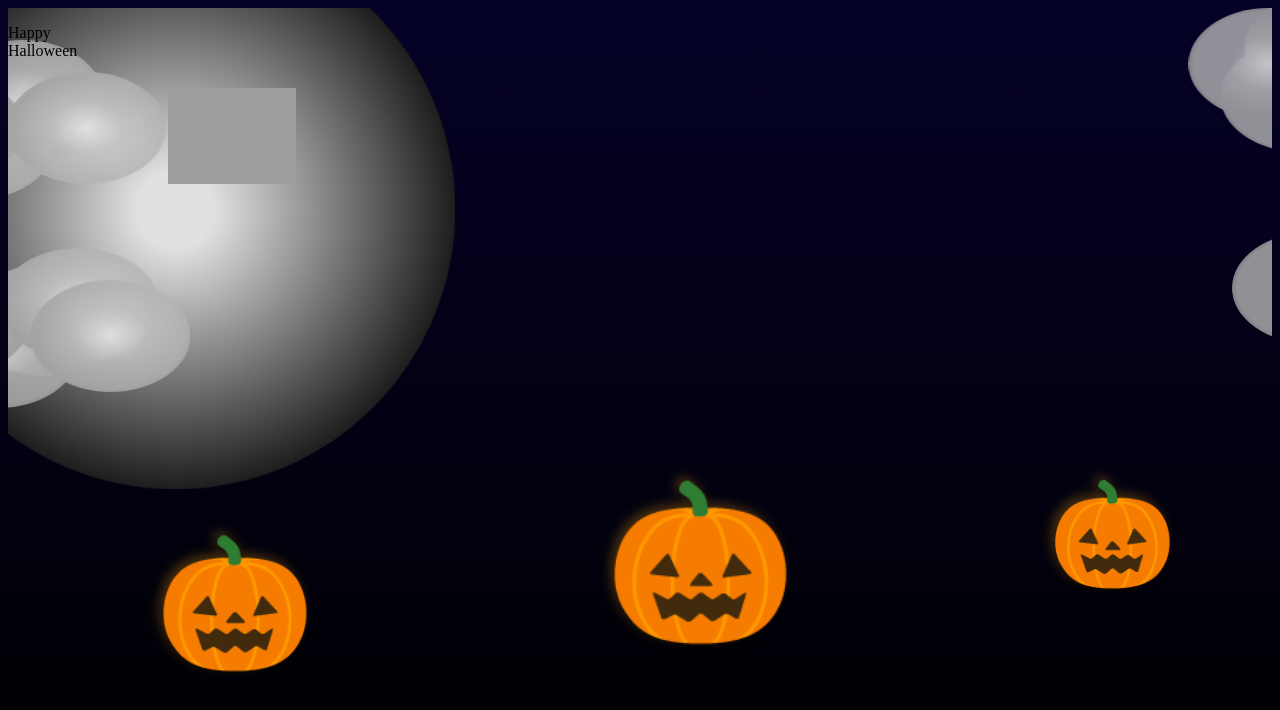
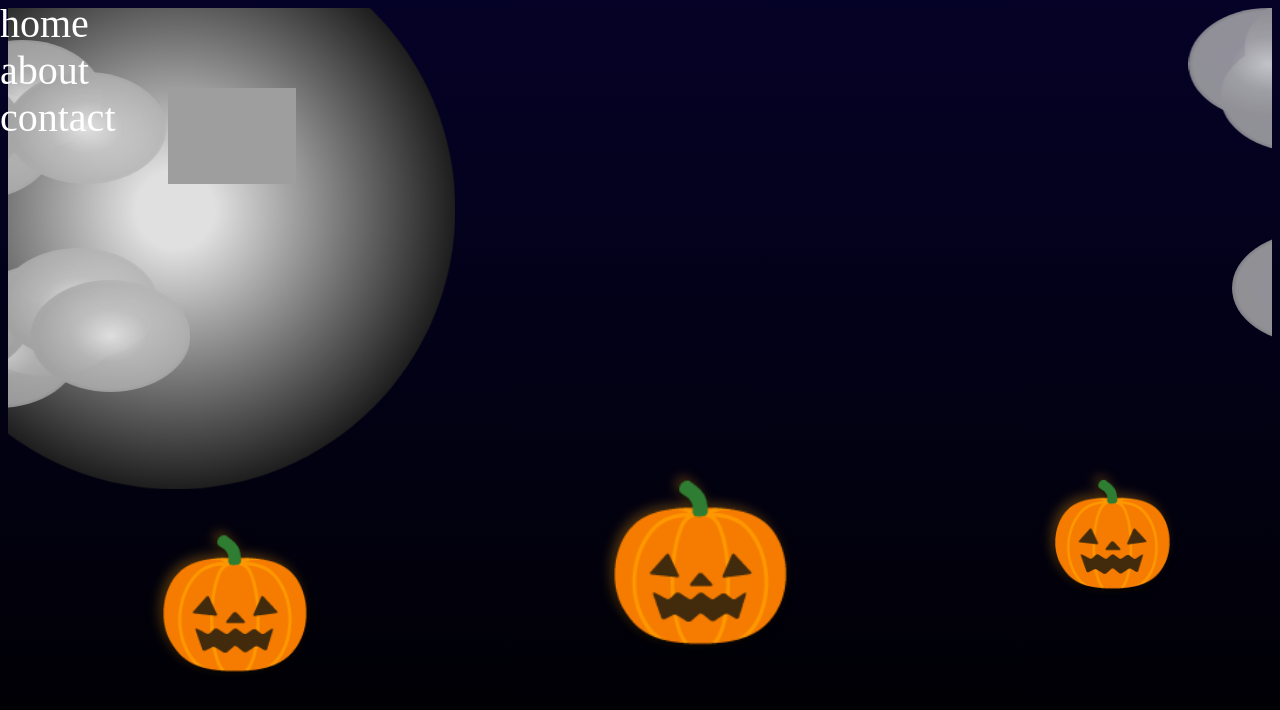
Before and after one commit to MarkoKukharevych/helloween, a plain HTML site: page index.html in a window 1280 px wide. Drawn offline with Linux system fonts and the light colour scheme; grey boxes are pictures that could not be loaded.

Commit message:
+ css, html

```diff
--- a/index.html
+++ b/index.html
@@ -10,7 +10,23 @@
 
 <body>
     <!--header-->
-    <header></header>
+    <header class="header">
+        <a href="" class="header__logo"></a>
+        <nav class="header__nav">
+            <ul class="header__list">
+                <li class="header__item">
+                    <a href="" class="header__link">home</a>
+                </li>
+                <li class="header__item">
+                    <a href="" class="header__link">about</a>
+
+                </li>
+                <li class="header__item">
+                    <a href="" class="header__link">contact</a>
+                </li>
+            </ul>
+        </nav>
+    </header>
 
     <!--main-->
     <main>
@@ -52,10 +68,6 @@
             <p class="pumpkin pumpkin-2">🎃</p>
             <p></p>
             <p class="pumpkin pumpkin-3">🎃</p>
-            <p>
-                <span class="happy"> Happy</span><br>
-                <span class="halloween">Halloween</span>
-            </p>
         </div>
     </main>
 </body>
--- a/style.css
+++ b/style.css
@@ -2,6 +2,39 @@
     background-image: linear-gradient(#050227, #000);
     background-image: cover;
 }
+
+ul {
+    margin: 0;
+    padding: 0;
+    list-style: none;
+}
+
+a {
+    color: currentColor;
+    text-decoration: none;
+}
+
+/* header */
+.header {
+    position: absolute;
+    top: 0;
+    left: 0;
+    width: 100%;
+    z-index: 10;
+}
+
+.header__logo {}
+
+.header__nav {
+    color: white;
+    font-size: 40px;
+}
+
+.header__list {}
+
+.header__item {}
+
+.header__link {}
 
 /* container */
 .container {
```
